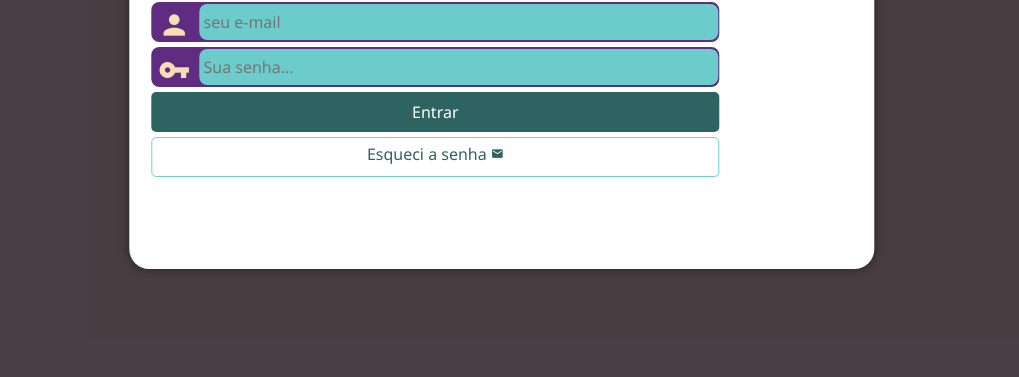
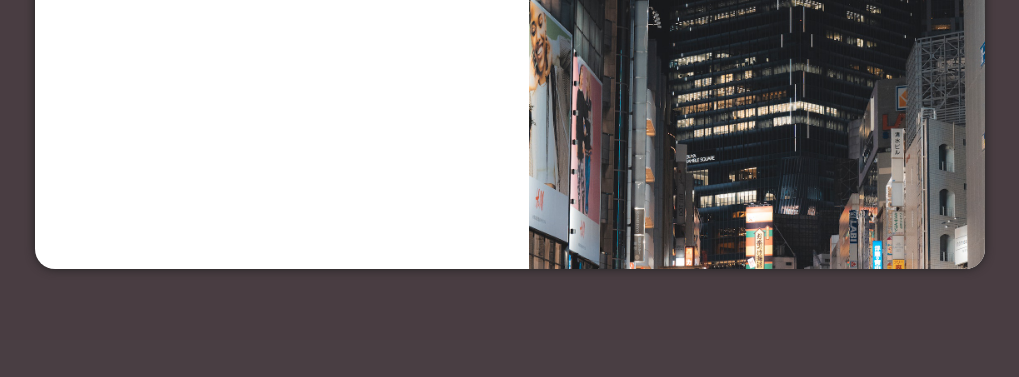
Before and after one commit to joaovictordemiranda/projeto-login, a plain HTML site: page index.html in a window 1280 px wide. Shown: the part 423-800 px from the top of the page, without its empty margins (168-1187 px from the left). Drawn offline with Linux system fonts and the light colour scheme.

Commit message:
bug Resolvido !!!

```diff
--- a/estilos/mediaquery.css
+++ b/estilos/mediaquery.css
@@ -21,23 +21,30 @@
     }
 }
 
-@media screen and (min-width: 1px) {
+@media screen and (min-width: 992px) {
     body {
         background-color: rgba(70, 60, 60, 0.863);
     }
 
     section#login {
-        width: 745px;
+        width: 950px;
     }
 
-    selection#login > div#imagen {
+    section#login > div#imagen {
         float: right;
-        width: 30%;
+        background-position: left top;
+        width: 48%;
         height: 100vh;
     }
 
     section#login > div#formulario {
         float: left;
-        width: 80%;
+        width: 50%;
     }
+
+    section#login > div#formulario > p {
+        margin: 0px 8px;
+
+    }
+
 }
--- a/estilos/style.css
+++ b/estilos/style.css
@@ -47,7 +47,7 @@ section#login > div#imagen {
     background: url(../imagens/tela.jpg);
     background-size: cover;
     background-position: left bottom;
-    width: 55vw;
+    width: 60vw;
     height: 200px;
     border-radius: 20px 2px 5px 0px;
 }
```
